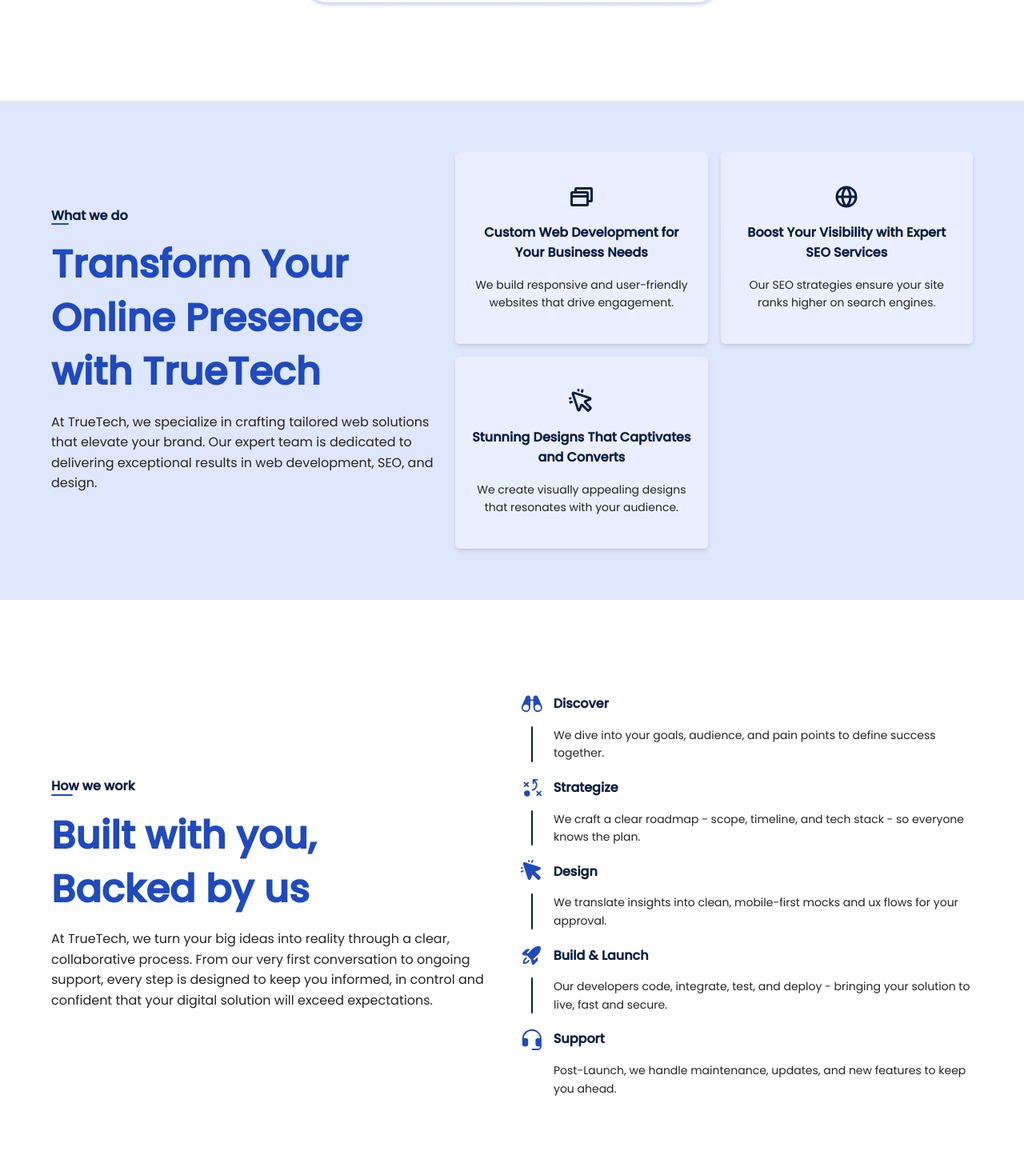
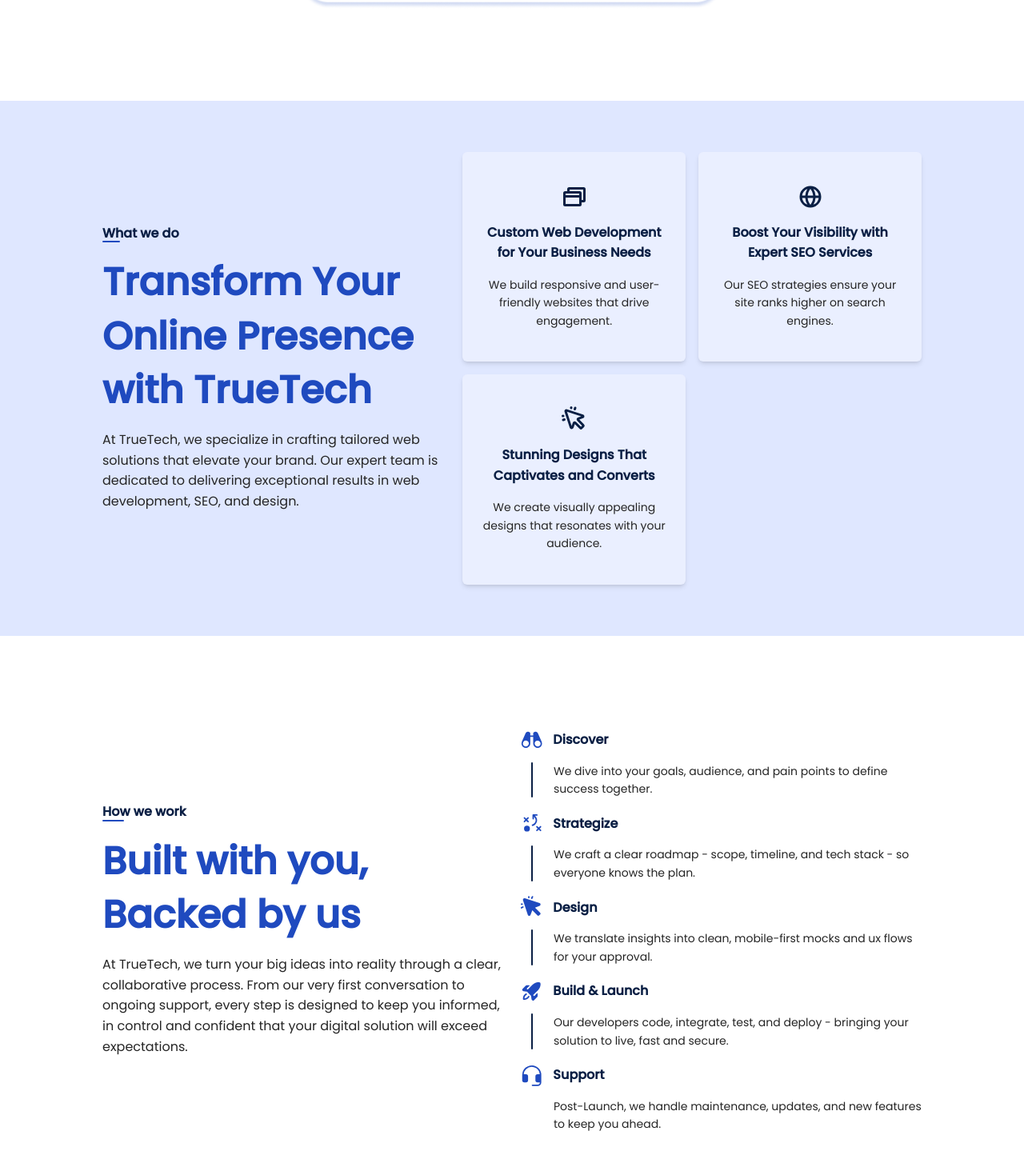
Before and after one commit to 1True-Tech/true-tech-website, a Next.js app: page / in a window 1280 px wide. Shown: the part 926-2390 px from the top of the page at 80% size. Built offline with nearby package versions, Linux system fonts and the light colour scheme.

Commit message:
refactor: restructure AboutSection and HowWeWorkSection for improved layout and responsiveness

```diff
--- a/components/sections/AboutSection.tsx
+++ b/components/sections/AboutSection.tsx
@@ -8,8 +8,9 @@
 
 export default function AboutSection() {
   return (
-    <Section className="w-full py-16 bg-primary-500 grid grid-cols-1 sm:grid-cols-[1.5fr_2fr] gap-5 items-center">
+    <Section className="w-full py-16 bg-primary-500">
       {/* content */}
+      <div className="w-full max-w-5xl grid grid-cols-1 sm:grid-cols-[1.5fr_2fr] gap-5 items-center m-auto">
       <section className="flex flex-col gap-4">
         <SectionTagline>What we do</SectionTagline>
         <SectionHeadline>
@@ -22,7 +23,7 @@
         </SectionSummary>
       </section>
 
-      <section className="h-fit grid gap-4 grid-cols-[repeat(auto-fill,_minmax(15rem,_1fr))] sm:grid-cols-[repeat(auto-fill,_minmax(12rem,_1fr))] lg:grid-cols-[repeat(auto-fill,_minmax(15rem,_1fr))]">
+      <section className="h-fit grid gap-4 grid-cols-[repeat(auto-fill,_minmax(15rem,_1fr))] sm:grid-cols-2">
         <AboutCard
           icon_name="browsers"
           title="Custom Web Development for Your Business Needs"
@@ -39,6 +40,7 @@
           description="We create visually appealing designs that resonates with your audience."
        />
       </section>
+      </div>
     </Section>
   );
 }
--- a/components/sections/HowWeWorkSection.tsx
+++ b/components/sections/HowWeWorkSection.tsx
@@ -10,7 +10,8 @@
 
 export default function HowWeWorkSection({}: Props) {
   return (
-    <Section className="w-full py-16 grid grid-cols-1 sm:grid-cols-2 gap-5 items-center">
+    <Section className="w-full py-16">
+        <div className="w-full max-w-5xl grid grid-cols-1 sm:grid-cols-2 gap-5 items-center m-auto">
       {/* content */}
       <section className="flex flex-col gap-4">
         <SectionTagline>How we work</SectionTagline>
@@ -52,6 +53,8 @@
           description="Post-Launch, we handle maintenance, updates, and new features to keep you ahead."
         />
       </section>
+            </div>
+
     </Section>
   );
 }
```
